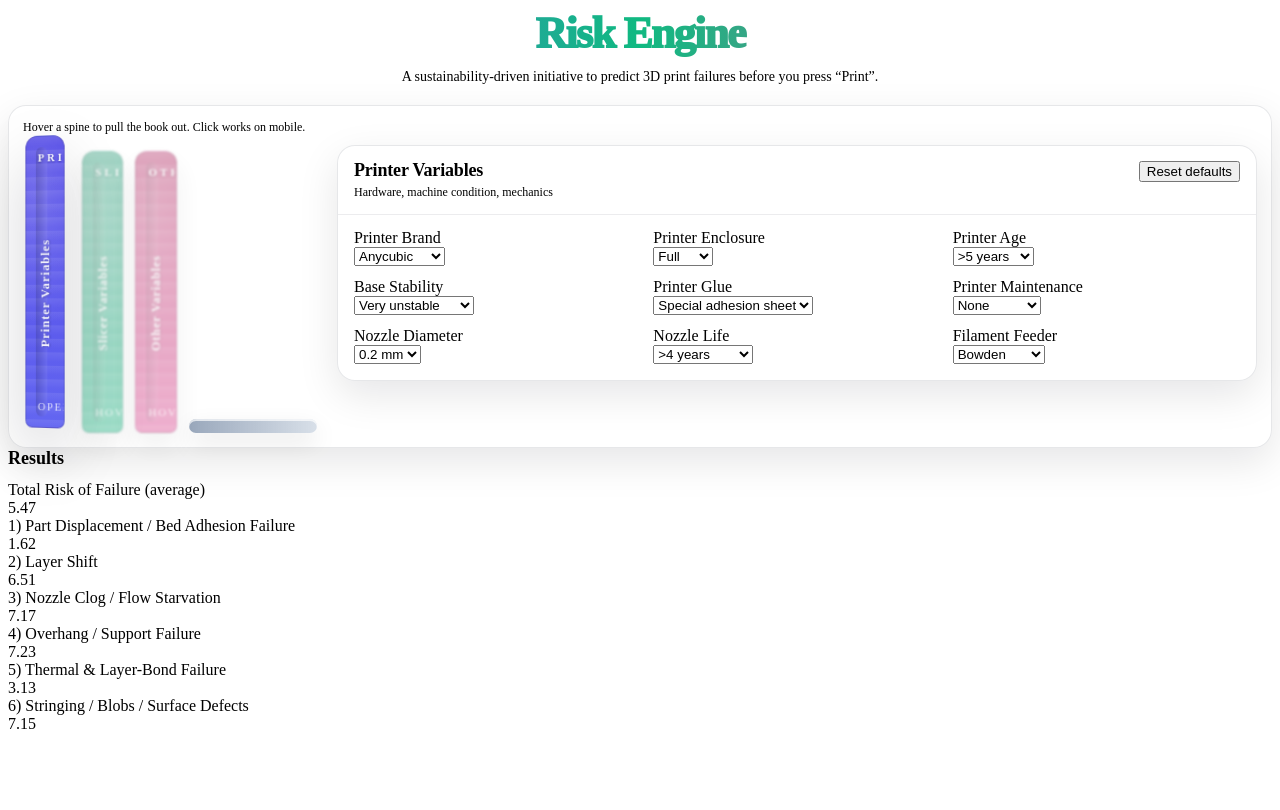
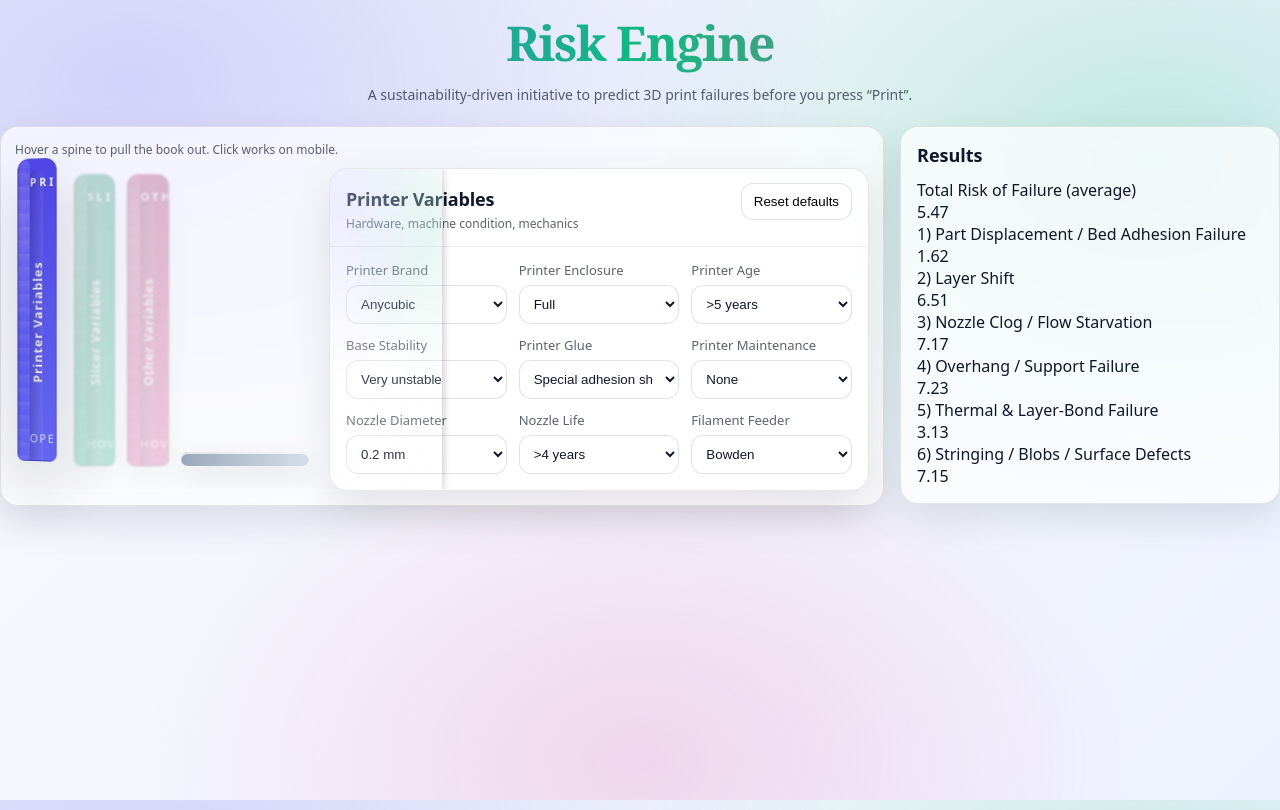
Before and after one commit to parthjain10/amplify-risk-app, a Next.js app: page / in a window 1280 px wide. Built offline with nearby package versions, Linux system fonts and the light colour scheme.

Commit message:
Update globals.css

```diff
--- a/app/globals.css
+++ b/app/globals.css
@@ -210,3 +210,298 @@
   .openInputs{ grid-template-columns: 1fr; }
   .spine{ width: 96px; height: 220px; }
 }
+/* ===== FORCE THE LOOK (paste at very bottom) ===== */
+
+:root{
+  --text: #0f172a;
+  --muted: rgba(15, 23, 42, 0.68);
+  --card: rgba(255,255,255,0.74);
+  --border: rgba(15,23,42,0.10);
+}
+
+/* Background (your screenshot is plain white because something overrides body) */
+html, body { height: 100%; }
+
+body{
+  margin:0;
+  color: var(--text);
+  font-family: ui-sans-serif, system-ui, -apple-system, Segoe UI, Roboto, Helvetica, Arial;
+  background:
+    radial-gradient(1200px 800px at 10% 10%, rgba(99,102,241,0.26), transparent 60%),
+    radial-gradient(1000px 700px at 90% 20%, rgba(16,185,129,0.22), transparent 55%),
+    radial-gradient(900px 650px at 50% 95%, rgba(236,72,153,0.18), transparent 55%),
+    linear-gradient(135deg, #f8fafc, #eef2ff) !important;
+}
+
+/* Force the 2-column layout so results stay on the extreme right */
+.grid-main{
+  display: grid !important;
+  grid-template-columns: 1fr 380px !important;
+  gap: 16px !important;
+  align-items: start !important;
+}
+
+@media (max-width: 1000px){
+  .grid-main{ grid-template-columns: 1fr !important; }
+}
+
+/* Sticky results on the right */
+.stickyResults{
+  position: sticky;
+  top: 18px;
+  height: fit-content;
+}
+@media (max-width: 1000px){
+  .stickyResults{ position: static; }
+}
+
+/* Hero heading: nicer font for title, keep clean for rest */
+.hero{ text-align:center; margin: 10px 0 22px; }
+.heroTitle{
+  font-family: ui-serif, Georgia, "Times New Roman", Times;
+  font-weight: 900;
+  font-size: 48px;
+  letter-spacing: -0.03em;
+  background: linear-gradient(90deg, #6366f1, #10b981, #ec4899);
+  -webkit-background-clip: text;
+  -webkit-text-fill-color: transparent;
+}
+.heroSub{
+  margin-top: 10px;
+  font-size: 14px;
+  color: var(--muted);
+}
+
+/* Cards */
+.card{
+  background: var(--card);
+  border: 1px solid var(--border);
+  border-radius: 18px;
+  backdrop-filter: blur(10px);
+  box-shadow: 0 14px 40px rgba(2,6,23,0.10);
+}
+.card-pad{ padding: 16px; }
+
+/* LEFT shelf zone layout (spines + opened book beside it) */
+.shelfCard{
+  background: rgba(255,255,255,0.70);
+  border: 1px solid var(--border);
+  border-radius: 18px;
+  backdrop-filter: blur(10px);
+  box-shadow: 0 14px 40px rgba(2,6,23,0.10);
+  padding: 14px;
+}
+
+.shelfWrap{
+  display: grid;
+  grid-template-columns: 300px 1fr;
+  gap: 14px;
+  align-items: start;
+}
+@media (max-width: 1100px){
+  .shelfWrap{ grid-template-columns: 1fr; }
+}
+
+.spineRow{
+  display: flex;
+  gap: 12px;
+  align-items: flex-end;
+  perspective: 1400px;
+}
+
+/* Shelf plank */
+.shelfPlank{
+  width: 100%;
+  height: 14px;
+  border-radius: 10px;
+  background: linear-gradient(90deg, rgba(148,163,184,0.95), rgba(203,213,225,0.75));
+  box-shadow: inset 0 2px 0 rgba(255,255,255,0.7), 0 10px 24px rgba(2,6,23,0.10);
+  margin-top: 12px;
+}
+
+/* SPINES: more “book spine” look */
+.spine{
+  width: 88px;
+  height: 290px;
+  border-radius: 12px 12px 7px 7px;
+  position: relative;
+  cursor: pointer;
+  transform-style: preserve-3d;
+  overflow: hidden;
+  border: 1px solid rgba(15,23,42,0.18);
+  box-shadow: 0 14px 30px rgba(2,6,23,0.14);
+  transition: transform 260ms cubic-bezier(.2,.8,.2,1),
+              filter 260ms cubic-bezier(.2,.8,.2,1),
+              opacity 260ms cubic-bezier(.2,.8,.2,1),
+              box-shadow 260ms cubic-bezier(.2,.8,.2,1);
+}
+
+/* Cloth texture + sheen */
+.spine::before{
+  content:"";
+  position:absolute;
+  inset:0;
+  background:
+    radial-gradient(120px 220px at 30% 20%, rgba(255,255,255,0.18), transparent 60%),
+    repeating-linear-gradient(180deg, rgba(255,255,255,0.08) 0px, rgba(255,255,255,0.08) 1px, transparent 9px, transparent 13px),
+    linear-gradient(90deg, rgba(0,0,0,0.22), transparent 22%);
+  opacity: 0.9;
+  pointer-events:none;
+}
+
+/* Ridge */
+.spine::after{
+  content:"";
+  position:absolute;
+  left: 12px;
+  top: 10px;
+  bottom: 10px;
+  width: 14px;
+  border-radius: 9px;
+  background: linear-gradient(90deg, rgba(0,0,0,0.22), rgba(255,255,255,0.10));
+  opacity: 0.65;
+  pointer-events:none;
+}
+
+/* Page edge (depth) */
+.spine .pageEdge{
+  position:absolute;
+  right:-10px;
+  top:0;
+  width:10px;
+  height:100%;
+  border-radius:0 9px 9px 0;
+  background:
+    linear-gradient(180deg, rgba(255,255,255,0.42), rgba(255,255,255,0.12)),
+    repeating-linear-gradient(180deg, rgba(15,23,42,0.12) 0px, rgba(15,23,42,0.12) 1px, transparent 6px, transparent 10px);
+  pointer-events:none;
+}
+
+/* Themes */
+.spine.printer{ background: linear-gradient(180deg, rgba(79,70,229,1), rgba(99,102,241,1)); }
+.spine.slicer { background: linear-gradient(180deg, rgba(5,150,105,1), rgba(16,185,129,1)); }
+.spine.other  { background: linear-gradient(180deg, rgba(190,24,93,1), rgba(236,72,153,1)); }
+
+.spineFoil{
+  position:absolute; top: 14px; left: 12px; right:12px;
+  text-align:center;
+  font-size: 11px;
+  font-weight: 900;
+  letter-spacing: 0.28em;
+  color: rgba(255,255,255,0.95);
+  text-shadow: 0 1px 2px rgba(0,0,0,0.25);
+}
+.spineTitle{
+  position:absolute; left: 50%; top: 54%;
+  transform: translate(-50%,-50%) rotate(-90deg);
+  white-space: nowrap;
+  font-size: 12px;
+  font-weight: 900;
+  letter-spacing: 0.08em;
+  color: rgba(255,255,255,0.92);
+  text-shadow: 0 1px 2px rgba(0,0,0,0.25);
+}
+.spineSmall{
+  position:absolute; bottom: 14px; left: 12px; right: 12px;
+  text-align:center;
+  font-size: 11px;
+  letter-spacing: 0.16em;
+  color: rgba(255,255,255,0.80);
+}
+
+/* Focus behavior (strong + guaranteed) */
+.spine.active{
+  transform: translateY(-10px) translateZ(50px) rotateY(-18deg);
+  box-shadow: 0 24px 60px rgba(2,6,23,0.18);
+  z-index: 6;
+}
+.spine.dim{
+  opacity: 0.30 !important;
+  filter: blur(1.2px) saturate(0.75) !important;
+}
+
+/* OPEN BOOK: real “cover opens” animation */
+.openBook{
+  position: relative;
+  border-radius: 18px;
+  background: rgba(255,255,255,0.75);
+  border: 1px solid var(--border);
+  box-shadow: 0 14px 40px rgba(2,6,23,0.10);
+  backdrop-filter: blur(10px);
+  overflow: hidden;
+  transform-style: preserve-3d;
+}
+
+/* Book cover that flips open */
+.openBook::before{
+  content:"";
+  position:absolute;
+  inset:0;
+  background:
+    linear-gradient(180deg, rgba(255,255,255,0.20), rgba(255,255,255,0.06)),
+    radial-gradient(800px 300px at 10% 10%, rgba(99,102,241,0.14), transparent 60%),
+    radial-gradient(700px 260px at 90% 20%, rgba(16,185,129,0.12), transparent 60%),
+    linear-gradient(135deg, rgba(255,255,255,0.10), rgba(255,255,255,0.06));
+  transform-origin: left center;
+  transform: rotateY(78deg);
+  box-shadow: 14px 0 30px rgba(2,6,23,0.18);
+  pointer-events:none;
+}
+
+/* Animate open on change */
+.openBook.opening::before{
+  animation: coverOpen 420ms cubic-bezier(.2,.8,.2,1) both;
+}
+@keyframes coverOpen{
+  from{ transform: rotateY(78deg); }
+  to{ transform: rotateY(0deg); }
+}
+
+.openBookHeader{
+  padding: 14px 16px;
+  border-bottom: 1px solid rgba(15,23,42,0.08);
+  display:flex;
+  align-items: baseline;
+  justify-content: space-between;
+  gap: 12px;
+}
+.openBookTitle{ font-size: 18px; font-weight: 900; letter-spacing: -0.01em; }
+.openBookHint{ margin-top: 4px; font-size: 12px; color: var(--muted); }
+.openBookBody{ padding: 14px 16px 16px; }
+
+/* Inputs inside the open book */
+.openInputs{
+  display:grid;
+  grid-template-columns: repeat(3, minmax(0,1fr));
+  gap: 12px;
+}
+@media (max-width: 1100px){ .openInputs{ grid-template-columns: repeat(2, minmax(0,1fr)); } }
+@media (max-width: 650px){
+  .openInputs{ grid-template-columns: 1fr; }
+  .spine{ width: 96px; height: 220px; }
+}
+
+/* Form controls (nice) */
+.label{ font-size: 13px; margin-bottom: 6px; color: var(--muted); }
+.select{
+  width: 100%;
+  padding: 10px 10px;
+  border-radius: 12px;
+  border: 1px solid rgba(15, 23, 42, 0.12);
+  background: rgba(255,255,255,0.92);
+  color: var(--text);
+  outline: none;
+}
+.select:focus{
+  border-color: rgba(99,102,241,0.55);
+  box-shadow: 0 0 0 3px rgba(99,102,241,0.18);
+}
+
+.btn{
+  padding: 10px 12px;
+  border-radius: 12px;
+  border: 1px solid rgba(15,23,42,0.12);
+  background: rgba(255,255,255,0.88);
+  cursor: pointer;
+}
+.btn:hover{ background: rgba(255,255,255,0.98); }
```
